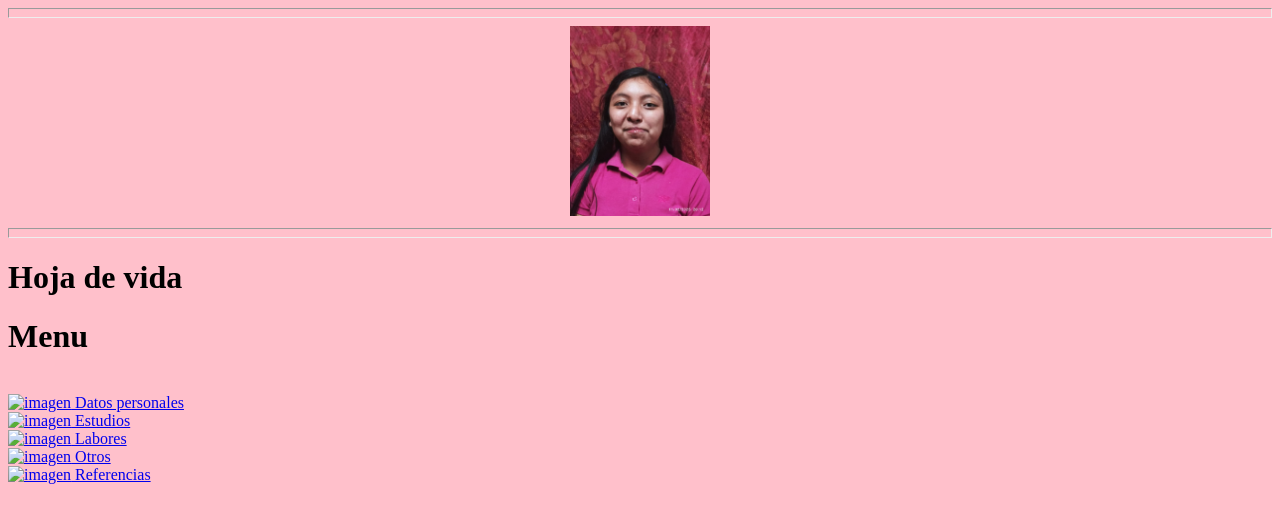
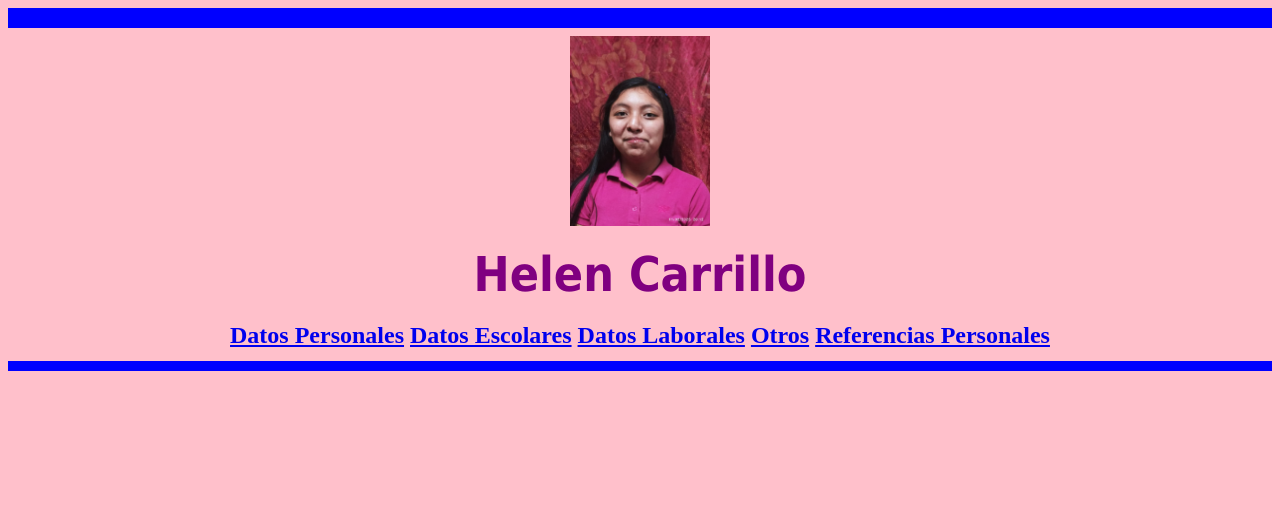
Before and after one commit to Hele-Carrillo/HECL5B, a plain HTML site: page index.html in a window 1280 px wide. Drawn offline with Linux system fonts and the light colour scheme.

Commit message:
index.html

```diff
--- a/index.html
+++ b/index.html
@@ -1,30 +1,20 @@
-<!DOCTYPE html>
-<html lang="en">
+<html>
 <head>
-    <meta charset="UTF-8">
-    <meta name="viewport" content="width=device-width, initial-scale=1.0">
-    <title>Curriculum</title>
-    </head>
+    <title>Mi Página</title>
+</head>
+<body>
+    <center>
+        <hr size="20" noshade color="blue">
 <body bgcolor="Pink">
-    <hr size="10">
-    <center><img src="Yop.jpg" alt="imagen" height="190" width="140"></center>
-    <hr size="10">
-    <h1 id="localSEO">Hoja de vida </h1>
-    <h1 id="menu">Menu</h1>
-    <br>
-    <a href="#persona">
-        <img src="persona.jpg" alt="imagen" height="80" width="80"> Datos personales
-    </a> <br>
-    <a href="#estudio">
-        <img src="estudios.jpg" alt="imagen" height="80" width="80"> Estudios
-    </a> <br>
-    <a href="#labor">
-        <img src="labores.jpg" alt="imagen" height="80" width="80"> Labores
-    </a> <br>
-    <a href="#otros">
-        <img src="otros.jpg" alt="imagen" height="80" width="80"> Otros
-    </a> <br>
-    <a href="#referencias">
-        <img src="referencias.jpg" alt="imagen" height="80" width="80"> Referencias
-    </a> <br>
-<html>
+<center><img src="Yop.jpg" alt="imagen" height="190" width="140"></center>
+ <font size="34" face="tahoma" color="purple">
+<h2> Helen Carrillo </font> <h2>
+<a href="Persona.html">Datos Personales</a>
+<a href="Estudios.html">Datos Escolares</a>
+<a href="Labor.html">Datos Laborales</a>
+<a href="Otros.html">Otros</a>
+<a href="Referencias.html">Referencias Personales</a><br>
+<hr size="10" Color="blue" noshade>
+</center>
+</body>
+</html>
```
